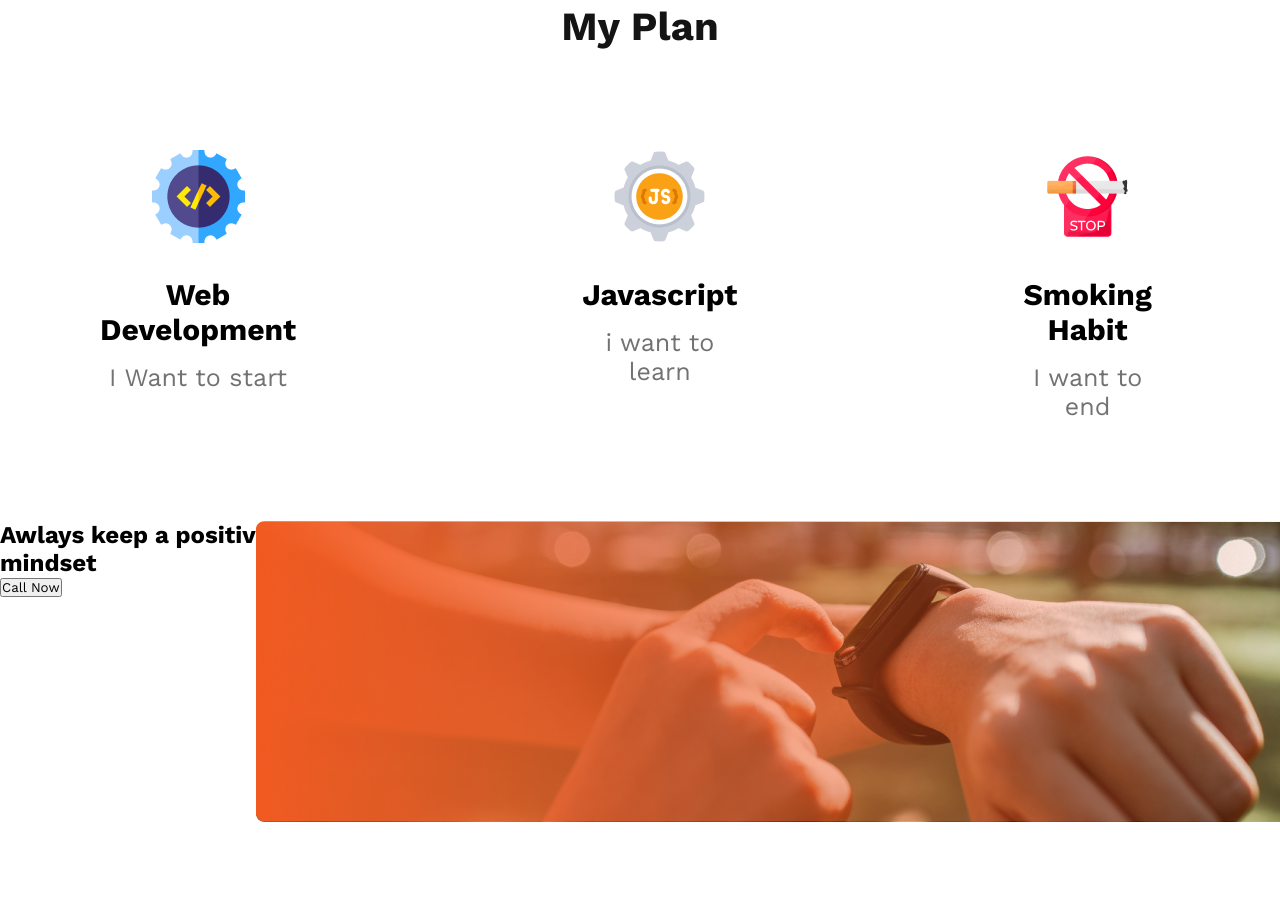
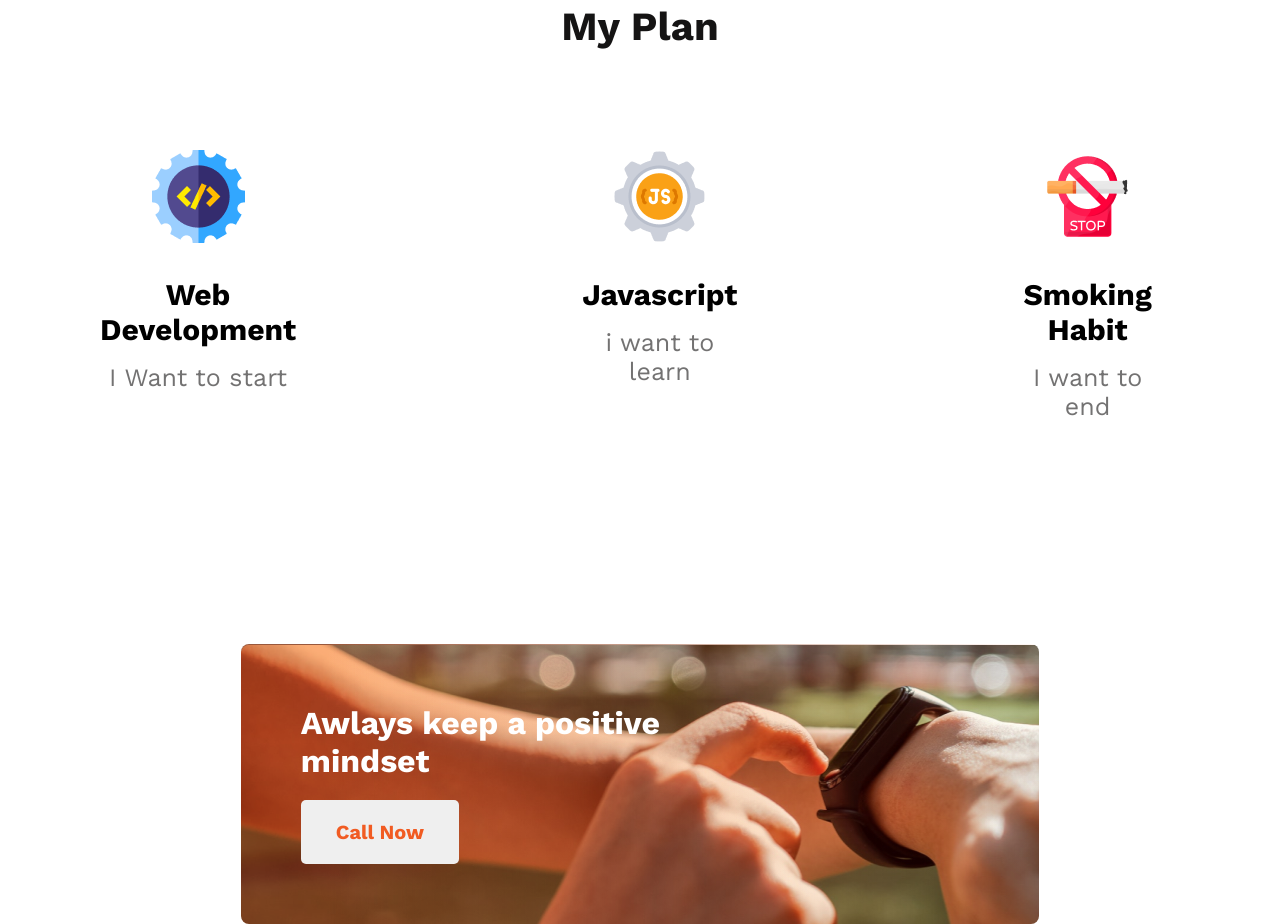
Before and after one commit to DShaon/Shaon-assignment-project, a plain HTML site: page index.html in a window 1280 px wide. Shown: the part 1727-2651 px from the top of the page. Before the commit the page ends 2549 px from the top, so only its background shows below. Drawn offline with nearby package versions, Linux system fonts and the light colour scheme.

Commit message:
add call now section

```diff
--- a/index.html
+++ b/index.html
@@ -86,24 +86,46 @@
         </Section>
 
         <!-- Rectangle Banner section -->
-        <section class="rectangle-banner">
+        <!-- <section class="rectangle-banner">
+
+            <div class="rct-banner-title">
+
+                <div class="rect-banner-title-text">
+                    <h2 class="title-text">Awlays keep a positive<br>mindset</h2>
+
+                </div>
+
+                <div class="rct-banner-btn">
+                    <button class="btn-call-now">Call Now</button>
+                </div>
+            </div>
             <div class="rct-banner-image">
                 <img src="images/gradient2.png" alt="">
 
             </div>
-            <div class="rct-banner-title">
-                <h2 class="rct-banner-title-text">Awlays keep a positive<br>mindset</h2>
+
+
+
+        </section> -->
+ <!-- ----------------------------------------------------------- -->
+<!-- Call now banner section -->
+        <div class="callnow-banner">
+            <div>
+                <h1 class="call-now-title">Awlays keep a positive<br>mindset</h1>
             </div>
-            <div class="rct-banner-btn">
+            <div>
                 <button class="btn-call-now">Call Now</button>
             </div>
+        </div>
+    </main>
 
 
-        </section>
+<!-- footer section -->
+    <footer>
 
-    </main>
 
-    <footer></footer>
+
+    </footer>
 
 </body>
 
--- a/styles/style.css
+++ b/styles/style.css
@@ -157,7 +157,8 @@ ul li:before {
 }
 
 /* rectangle banner styles */
-.rct-banner-image {
+
+/* .rct-banner-image {
     display: flex;
     justify-content: center;
     background-image: url(../images/watch.png);
@@ -168,4 +169,31 @@ ul li:before {
 
 
 
+} */
+
+.callnow-banner {
+    width: 53%;
+    linear-gradient(90deg, #F15B22 10.88%, rgba(241, 91, 34, 0) 110.88%);
+    background-image: url(../images/watch.png), linear-gradient(90deg, #99583c 10.88%, rgba(238, 109, 58, 0.075) 95.88%);
+    background-repeat: no-repeat;
+    color: rgb(255, 255, 255);
+
+    padding: 60px;
+    margin: auto;
+    background-blend-mode: overlay;
+    border-radius: 8px;
+    margin-top: 123px;
+
 }
+
+
+.btn-call-now {
+    font-weight: 600;
+    font-size: 20px;
+    text-align: center;
+    color: #F15B22;
+    border-radius: 5px;
+    border-style: none;
+    padding: 20px 35px;
+    margin-top: 20px;
+}
```
